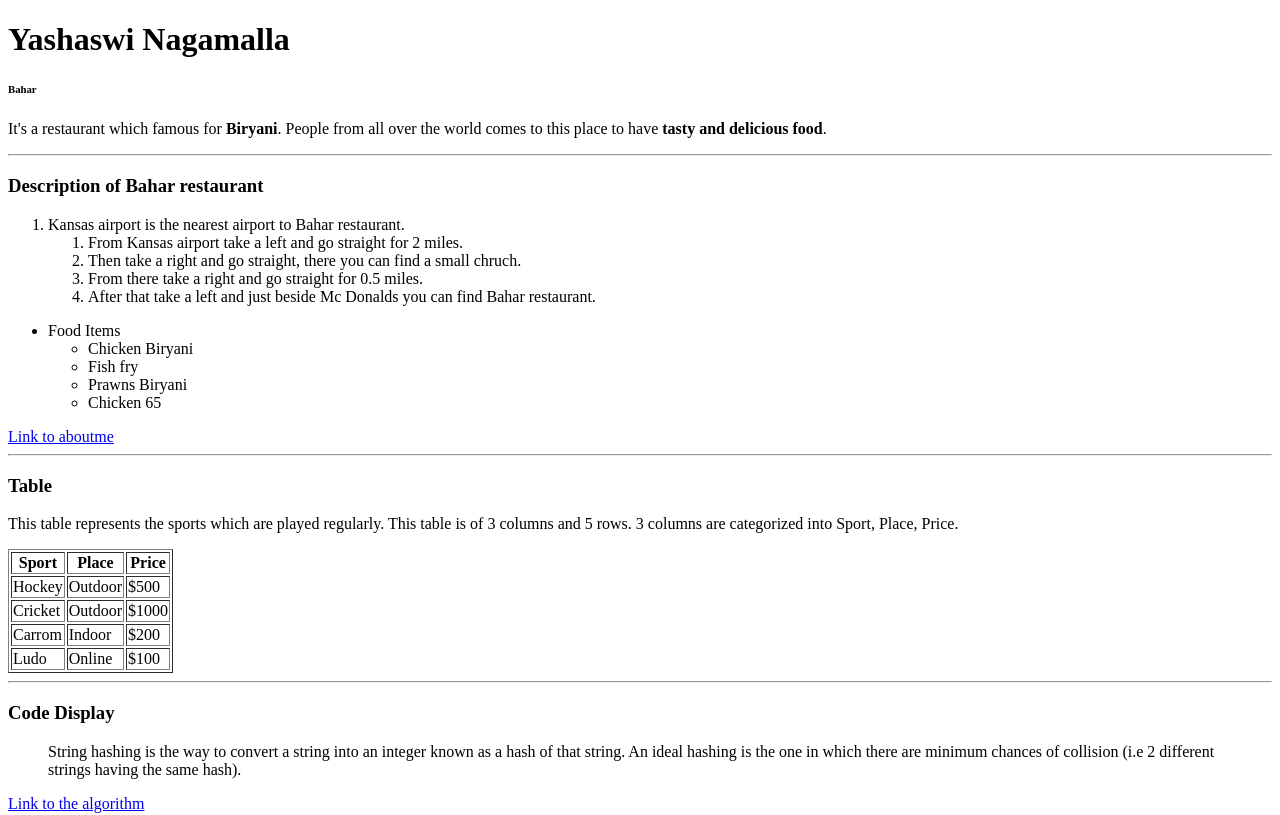
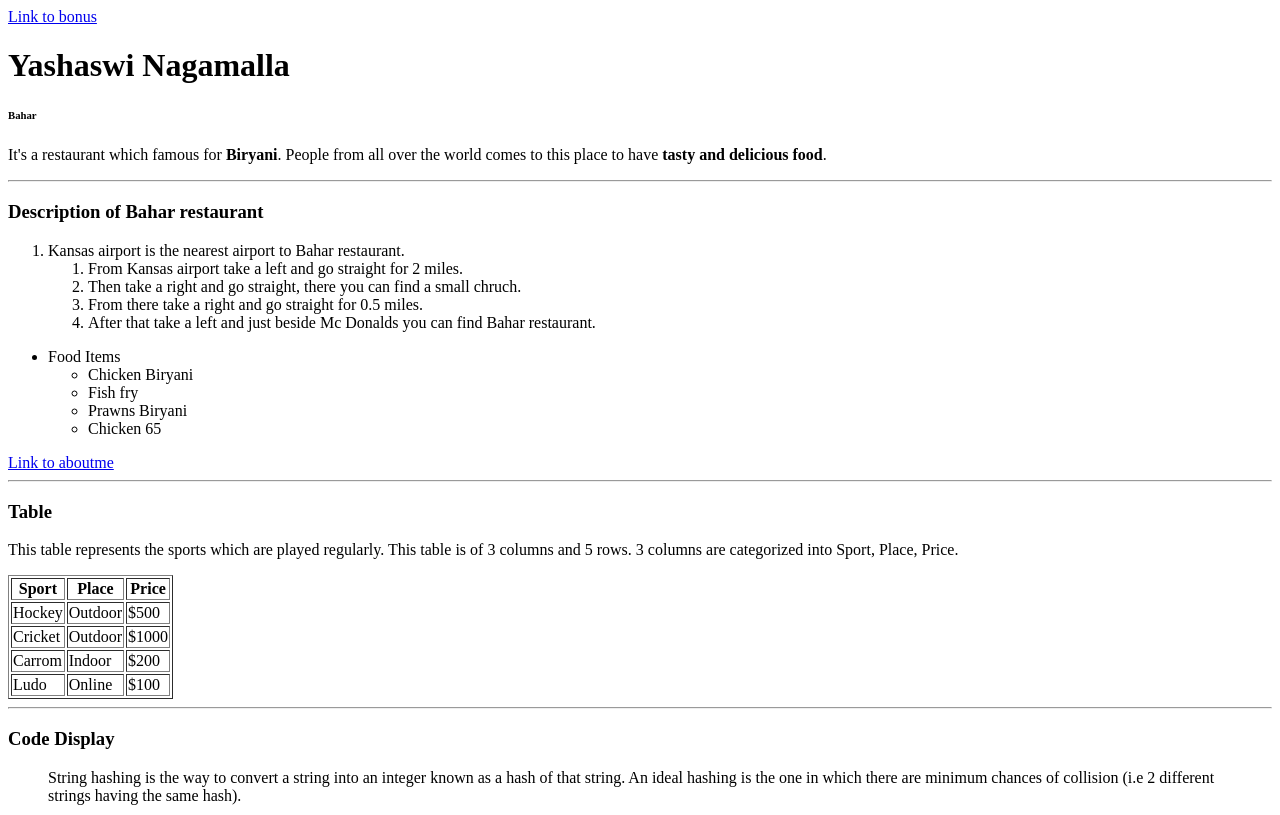
Before and after one commit to 44-563-Web-Apps-S22/webapps-s22-assignment-3-yashaswi1996, a plain HTML site: page index.html in a window 1280 px wide. Shown: the top 815 px of the page. Drawn offline with Linux system fonts and the light colour scheme.

Commit message:
Updated with bonus link

```diff
--- a/index.html
+++ b/index.html
@@ -1,3 +1,4 @@
+<a href="bonus.html">Link to bonus</a>
 <!DOCTYPE html>
 <html>
     <head>
```
